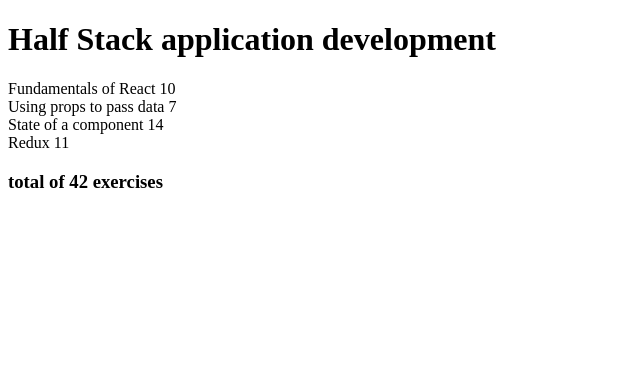
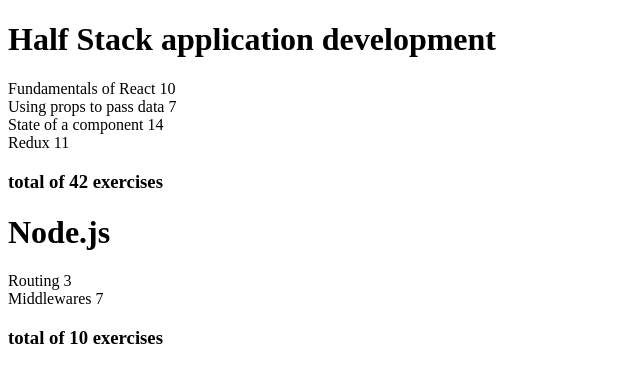
Before and after one commit to danutdotrar/FSO-recap, a React (Vite) app in the folder part2/courseinfo/: page / in a window 1280 px wide. Shown: the top 382 px of the page, without its empty margins (0-640 px from the left). Built offline with nearby package versions, Linux system fonts and the light colour scheme.

Commit message:
Add part2 courseinfo ex2.4

```diff
--- a/part2/courseinfo/src/App.jsx
+++ b/part2/courseinfo/src/App.jsx
@@ -1,9 +1,10 @@
 import Course from "./components/Course";
 
 const App = () => {
-    const course = {
+    const courses = [
+        {
+            name: "Half Stack application development",
             id: 1,
-        name: "Half Stack application development",
             parts: [
                 {
                     name: "Fundamentals of React",
@@ -26,9 +27,26 @@
                     id: 4,
                 },
             ],
-    };
+        },
+        {
+            name: "Node.js",
+            id: 2,
+            parts: [
+                {
+                    name: "Routing",
+                    exercises: 3,
+                    id: 1,
+                },
+                {
+                    name: "Middlewares",
+                    exercises: 7,
+                    id: 2,
+                },
+            ],
+        },
+    ];
 
-    return <Course course={course} />;
+    return <Course courses={courses} />;
 };
 
 export default App;
--- a/part2/courseinfo/src/components/Course.jsx
+++ b/part2/courseinfo/src/components/Course.jsx
@@ -2,11 +2,15 @@
 import Header from "./Header";
 import Content from "./Content";
 
-const Course = ({ course }) => {
+const Course = ({ courses }) => {
     return (
         <div>
-            <Header course={course} />
-            <Content course={course} />
+            {courses.map((course) => (
+                <div key={course.id}>
+                    <Header course={course} />
+                    <Content course={course} />
+                </div>
+            ))}
         </div>
     );
 };
```
Lines whose indentation alone changed are shown as unchanged.
